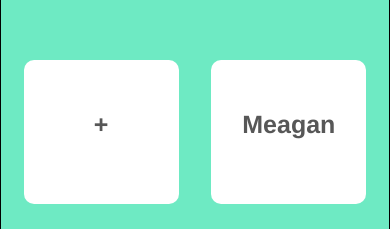
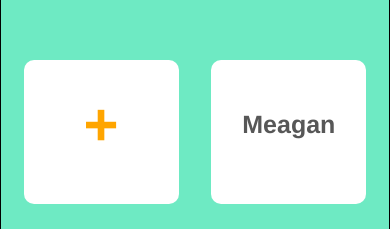
Before and after one commit to meagan-lai/Chore-Share, a React Native app: screen / in a window 390 px wide. Shown: the part 185-414 px from the top of the page. Built offline with nearby package versions, Linux system fonts and the light colour scheme.

Commit message:
Styling added for add button

```diff
--- a/App.js
+++ b/App.js
@@ -87,11 +87,11 @@ const styles = StyleSheet.create({
   },
   text: {
     textAlign: "center",
-    color: "#575757",
+    color: "orange",
     fontFamily: "Helvetica",
-    fontSize: 25,
+    fontSize: 60,
     fontWeight: "bold",
-    paddingVertical: 40
+    paddingVertical: 20
   },
 
   header: {
```
